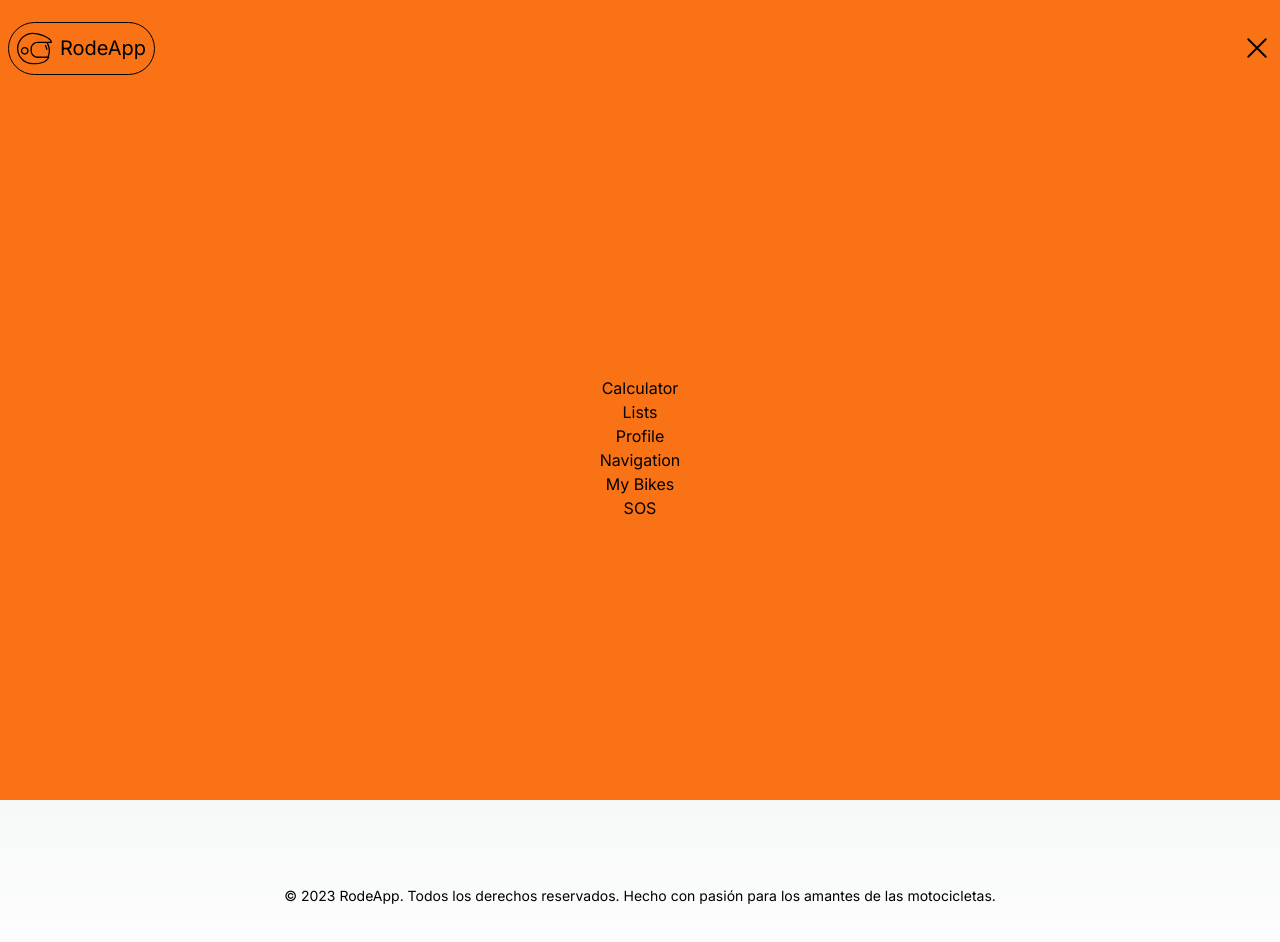
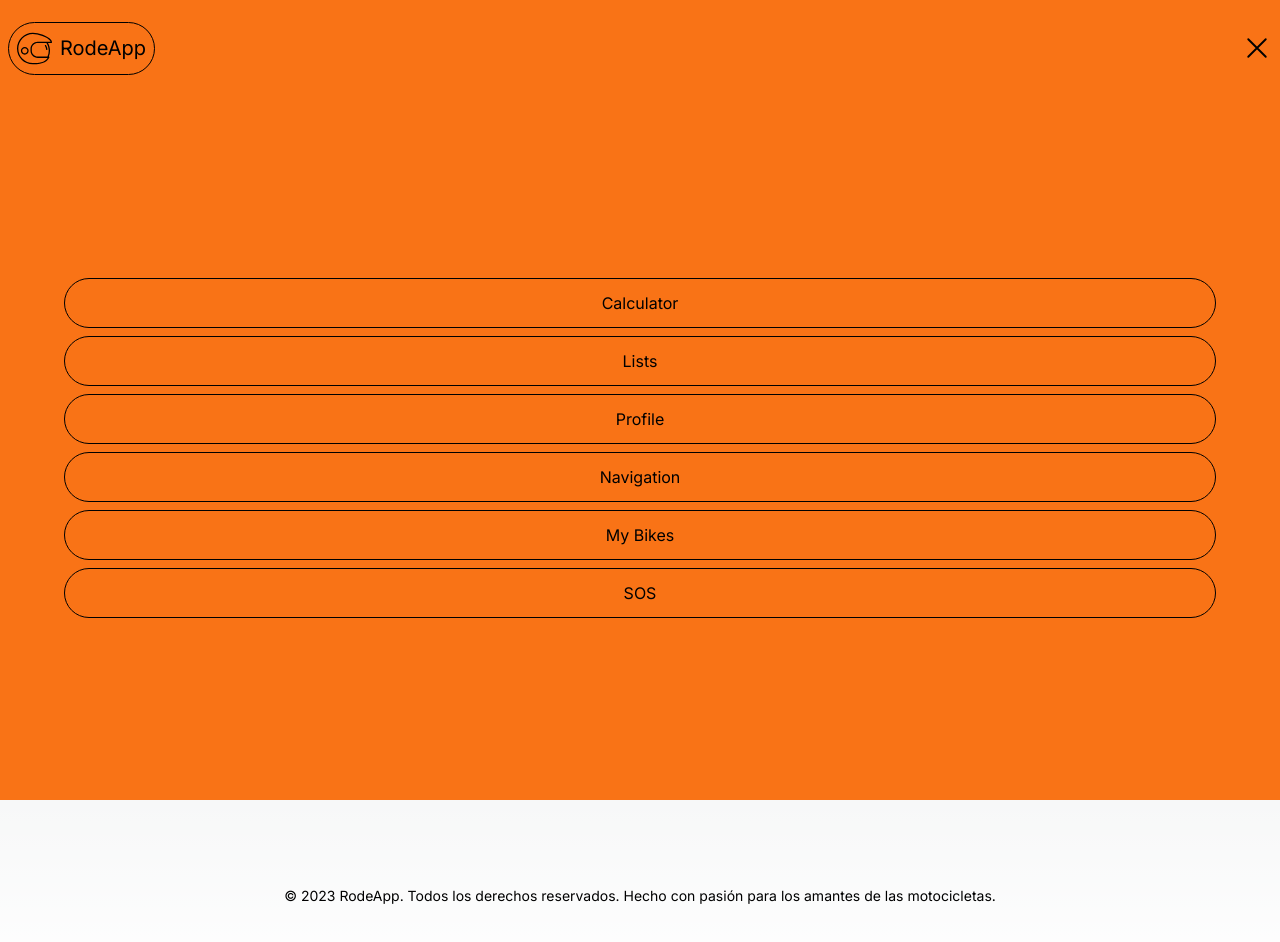
Before and after one commit to PabloMur/RodeApp, a Next.js app: page / in a window 1280 px wide. Both pictures are taken after a click on the button 1257 px from the left and 48 px from the top of the page. Shown: the top 942 px of the page. Built offline with nearby package versions, Linux system fonts and the light colour scheme.

Commit message:
estilos en menu li

```diff
--- a/src/components/ui/Buttons/MenuLiBtn.tsx
+++ b/src/components/ui/Buttons/MenuLiBtn.tsx
@@ -1,3 +1,7 @@
 export default function ManuLiBtn({ content }: any) {
-  return <button>{content}</button>;
+  return (
+    <button className="text-black rounded-full border border-black p-3 m-1 w-[90%]">
+      {content}
+    </button>
+  );
 }
```
